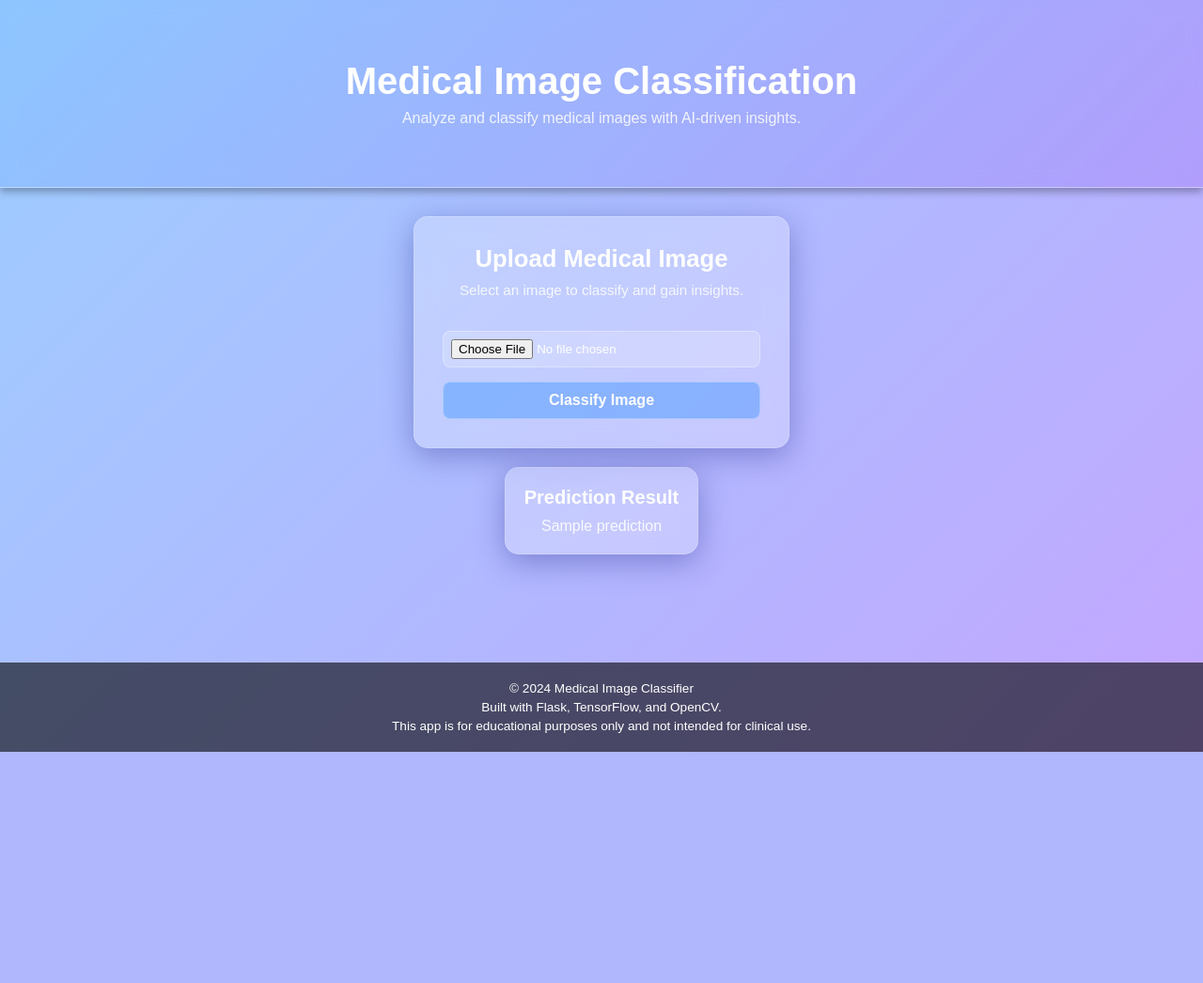
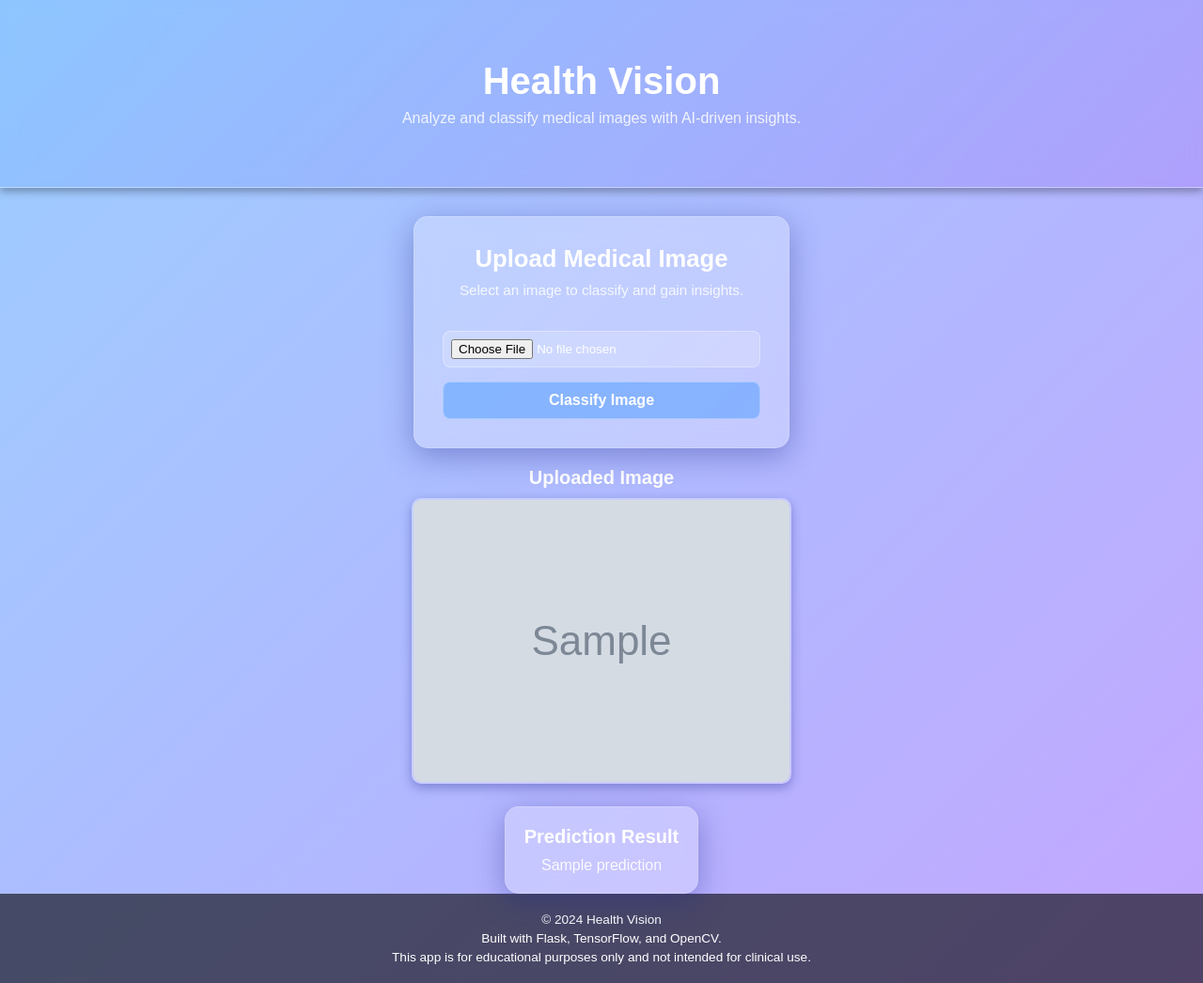
Before and after one commit to karthikbolla/Health-Vision, a Flask app: template templates/index.html in a window 1280 px wide. Shown: the whole page at 94% size. Before the commit the page ends 800 px from the top, so only its background shows below. Run offline with Flask 2, Linux system fonts and the light colour scheme; the template is opened without the code that fills it: most values are stand-ins (such as "Sample title", 1, 10 or a date in 2020); grey boxes marked "Sample" are stand-in pictures.

Commit message:
added display image feature

```diff
--- a/app.py
+++ b/app.py
@@ -2,12 +2,18 @@
 from PIL import Image, UnidentifiedImageError
 import numpy as np
 from classify import classify  # Import classify function from classify.py
+import os
 
 app = Flask(__name__)
 
+# Configure upload folder
+UPLOAD_FOLDER = 'static/uploads'
+os.makedirs(UPLOAD_FOLDER, exist_ok=True)
+
 @app.route('/')
 def home():
-    return render_template('index.html')
+    error = request.args.get('error')
+    return render_template('index.html', error=error)
 
 @app.route('/predict', methods=['POST'])
 def predict():
@@ -19,15 +25,25 @@
         return redirect(url_for('home', error="No selected file."))
 
     try:
-        img = Image.open(file.stream).convert('RGB')
+        # Save the uploaded image
+        filepath = os.path.join(UPLOAD_FOLDER, file.filename)
+        file.save(filepath)
+
+        # Open the image and process it
+        img = Image.open(filepath).convert('RGB')
         img_array = np.array(img)
+
+        # Get the prediction
         prediction = classify(img_array)
+
+        # Provide the uploaded image URL to the template
+        uploaded_image_url = url_for('static', filename=f'uploads/{file.filename}')
     except UnidentifiedImageError:
         return redirect(url_for('home', error="Invalid image file. Please upload a valid image."))
     except Exception as e:
         return redirect(url_for('home', error="An error occurred during prediction."))
 
-    return render_template('index.html', prediction=prediction)
+    return render_template('index.html', prediction=prediction, uploaded_image_url=uploaded_image_url)
 
 if __name__ == '__main__':
     app.run(debug=True)
--- a/static/css/styles.css
+++ b/static/css/styles.css
@@ -191,3 +191,34 @@
 footer p {
     margin: 5px 0;
 }
+
+.image-container {
+    margin-top: 20px;
+    text-align: center;
+    color: #fff;
+}
+
+.image-container h3 {
+    font-size: 1.25rem;
+    margin-bottom: 10px;
+}
+
+.uploaded-image {
+    max-width: 100%;
+    height: auto;
+    border-radius: 10px;
+    border: 2px solid rgba(255, 255, 255, 0.3);
+    box-shadow: 0 4px 12px rgba(31, 38, 135, 0.37);
+}
+
+/* Error Message Styling */
+.error-message {
+    margin-top: 20px;
+    background: rgba(255, 0, 0, 0.1);
+    border: 1px solid rgba(255, 0, 0, 0.3);
+    border-radius: 10px;
+    padding: 10px;
+    text-align: center;
+    color: #ff0000;
+    font-size: 0.95rem;
+}
--- a/templates/base.html
+++ b/templates/base.html
@@ -3,14 +3,14 @@
 <head>
     <meta charset="UTF-8">
     <meta name="viewport" content="width=device-width, initial-scale=1.0">
-    <title>Medical Image Classification</title>
+    <title>Health Vision</title>
     <link rel="stylesheet" href="{{ url_for('static', filename='css/styles.css') }}">
 </head>
 <body>
     <!-- Header with overlay -->
     <header class="header">
         <div class="header-overlay">
-            <h1>Medical Image Classification</h1>
+            <h1>Health Vision</h1>
             <p>Analyze and classify medical images with AI-driven insights.</p>
         </div>
     </header>
@@ -23,7 +23,7 @@
     <!-- Footer -->
     <footer class="footer">
         <div class="footer-content">
-            <p>&copy; 2024 Medical Image Classifier</p>
+            <p>&copy; 2024 Health Vision</p>
             <p>Built with <span class="tech">Flask</span>, <span class="tech">TensorFlow</span>, and <span class="tech">OpenCV</span>.</p>
             <p>This app is for educational purposes only and not intended for clinical use.</p>
         </div>
--- a/templates/index.html
+++ b/templates/index.html
@@ -9,11 +9,24 @@
         <button type="submit">Classify Image</button>
     </form>
 
+    {% if uploaded_image_url %}
+    <div class="image-container">
+        <h3>Uploaded Image</h3>
+        <img src="{{ uploaded_image_url }}" alt="Uploaded Medical Image" class="uploaded-image">
+    </div>
+    {% endif %}
+
     {% if prediction %}
     <div class="result-container">
         <h3>Prediction Result</h3>
         <p>{{ prediction }}</p>
     </div>
     {% endif %}
+
+    {% if error %}
+    <div class="error-message">
+        <p>{{ error }}</p>
+    </div>
+    {% endif %}
 </div>
 {% endblock %}
```
